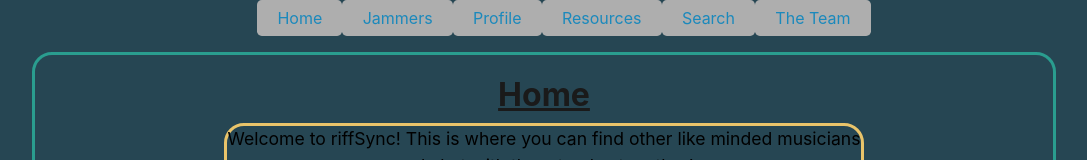
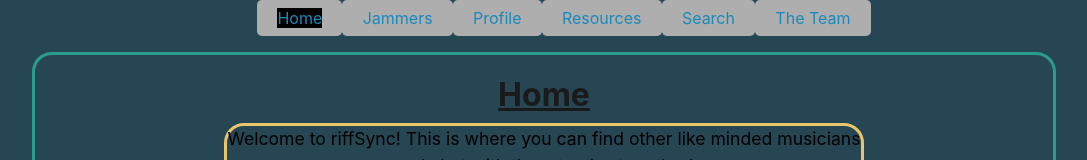
Before and after one commit to LawthouaMXiong/RiffSync, a React (Create React App) app in the folder client/: page / in a window 1280 px wide. Shown: the top 160 px of the page, without its empty margins (96-1183 px from the left). Built offline with nearby package versions, Linux system fonts and the light colour scheme; no server answers.

Commit message:
adding active state to buttons

```diff
--- a/client/src/assets/css/styles.css
+++ b/client/src/assets/css/styles.css
@@ -88,3 +88,7 @@
     border-style: solid;
     border-radius: 20px;
 }
+
+.active {
+    background-color: black;
+}
--- a/client/src/components/Navigation.js
+++ b/client/src/components/Navigation.js
@@ -1,4 +1,4 @@
-import { Link, useLocation } from 'react-router-dom';
+import { NavLink, useLocation } from 'react-router-dom';
 import Button from 'react-bootstrap/Button';
 
 export default function Navigation() {
@@ -10,60 +10,65 @@
                 <ul class="navbar">
 
                     <Button variant="secondary">
-                        <Link
+                        <NavLink
                             className={router.pathname === '/' ? 'active' : ''} to='/'
+                            // className={({isActive}) => {
+                            // return (
+                            // (isActive ? 'secondary' : 'primary')
+                            //     )
+                            // }}
                         >
                             Home
-                        </Link>
+                        </NavLink>
                     </Button>
 
 
                     <Button variant="secondary">
-                        <Link to='/jammers'
+                        <NavLink to='/jammers'
                             className={router.pathname === '/jammers' ? 'active' : ''}
 
                         >
                             Jammers
-                        </Link>
+                        </NavLink>
                     </Button>
 
 
                     <Button variant="secondary">
-                        <Link to='/profile'
+                        <NavLink to='/profile'
                             className={router.pathname === '/profile' ? 'active' : ''}
 
                         >
                             Profile
-                        </Link>
+                        </NavLink>
                     </Button>
 
 
                     <Button variant="secondary">
-                        <Link to='/Resources'
+                        <NavLink to='/Resources'
                             className={router.pathname === '/Resources' ? 'active' : ''}
 
                         >
                             Resources
-                        </Link>
+                        </NavLink>
                     </Button>
 
 
                     <Button variant="secondary">
-                        <Link to='/Search'
+                        <NavLink to='/Search'
                             className={router.pathname === '/Search' ? 'active' : ''}
 
                         >
                             Search
-                        </Link>
+                        </NavLink>
                     </Button>
 
                     <Button variant="secondary">
-  <Link
+  <NavLink
     to='/theTeam'
     className={router.pathname === '/theTeam' ? 'active' : ''}
   >
     The Team
-  </Link>
+  </NavLink>
 </Button>
 
 
```
